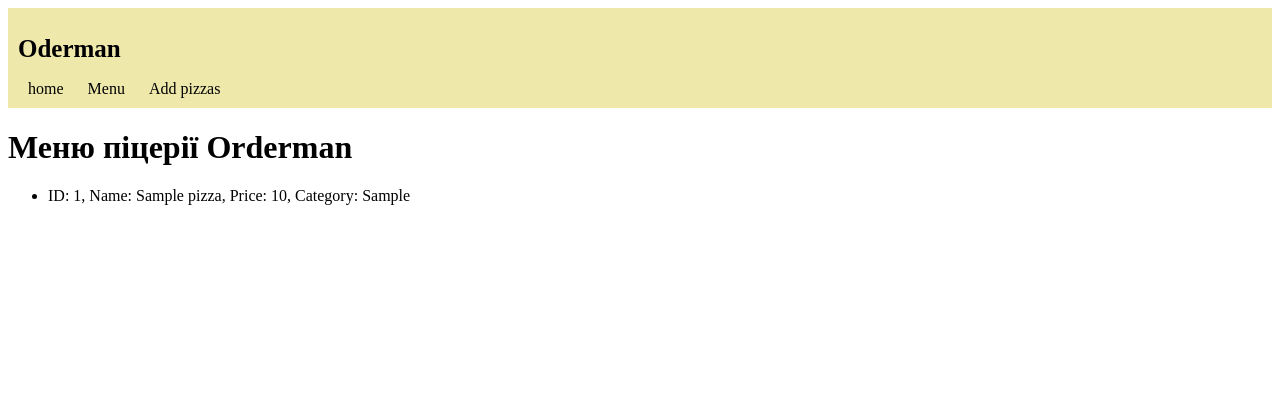
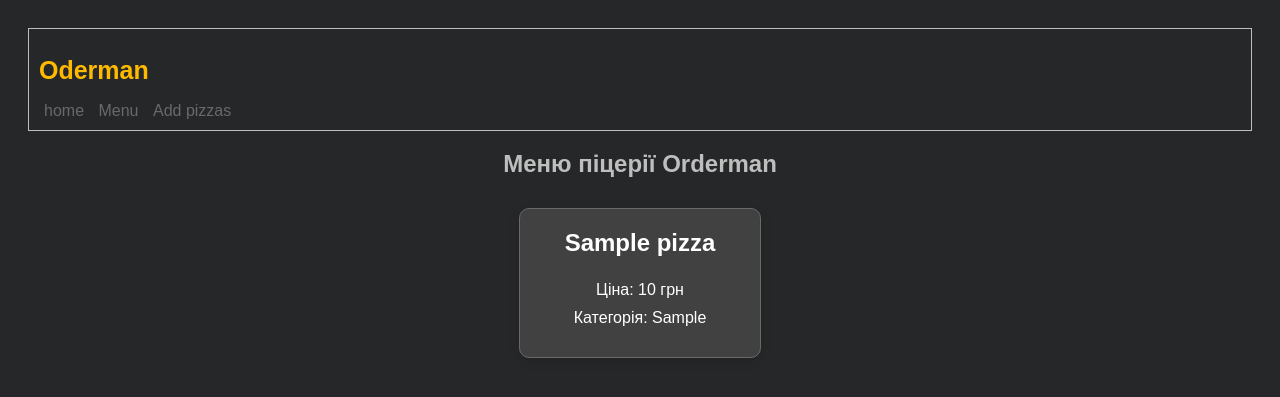
Before and after one commit to AnnaYal5/Oderman, a Flask app: page /menu in a window 1280 px wide. Shown: the top 397 px of the page. Run offline with Flask 3, Linux system fonts and the light colour scheme; tables that the repository leaves empty hold one stand-in row (values such as "Sample post").

Commit message:
add color and bd

```diff
--- a/oderman/app1.py
+++ b/oderman/app1.py
@@ -1,7 +1,8 @@
-from flask import Flask, render_template, request, redirect
+from flask import Flask, render_template, redirect
 from forms import PizzasForm
-from flask import Flask
-from flask_sqlalchemy import SQLAlchemy
+from models.pizzas import Pizzas
+from models.init_db import init_db, db
+
 
 app = Flask(__name__)
 
@@ -9,14 +10,6 @@ app = Flask(__name__)
 app.config['SECRET_KEY'] = 'your_secret_key'
 app.config["SQLALCHEMY_DATABASE_URI"] = 'sqlite:///database.db'
 
-
-db = SQLAlchemy(app)
-
-class Pizzas(db.Model):
-    id = db.Column(db.Integer, primary_key=True)
-    name = db.Column(db.String(10), nullable=False)
-    price = db.Column(db.Integer, nullable=False)
-    category = db.Column(db.String(15), nullable=False)
 
 @app.route('/')
 def home():
@@ -32,6 +25,7 @@ def menu():
 def add_pizzas():
     form = PizzasForm()
     if form.validate_on_submit():
+        print('YES!')
         new_pizza = Pizzas(
             name=form.name.data,
             price=form.price.data,
@@ -42,15 +36,7 @@ def add_pizzas():
         return redirect('/')
     return render_template('data.html', form=form)
 
-from sqlalchemy import inspect
-
-@app.before_request
-def create_tables():
-    # Створюємо інспектор для перевірки наявності таблиць
-    inspector = inspect(db.engine)
-    # Перевіряємо, чи існує таблиця 'pizzas'
-    if not inspector.has_table('pizzas'):
-        db.create_all()
 
 if __name__ == '__main__':
-    app.run(debug=True)
+   init_db(app=app)
+   app.run(debug=True)
--- /dev/null
+++ b/oderman/models/pizzas.py
@@ -0,0 +1,6 @@
+from .init_db import db
+class Pizzas(db.Model):
+    id = db.Column(db.Integer, primary_key=True)
+    name = db.Column(db.String(10), nullable=False)
+    price = db.Column(db.Integer, nullable=False)
+    category = db.Column(db.String(15), nullable=False)
--- /dev/null
+++ b/oderman/templates/header.html
@@ -0,0 +1,52 @@
+<!DOCTYPE html>
+<html lang="en">
+<head>
+    <meta charset="UTF-8">
+    <meta name="viewport" content="width=device-width, initial-scale=1.0">
+    <title>Oderman</title>
+    <style>
+
+        body {
+            background-color: #252729 ; /* Чорний фон для всього тіла сторінки */
+            color: white; /* Білий текст для контрасту */
+            font-family: Arial, sans-serif; /* Шрифт */
+            margin: ; /* Прибираємо стандартні відступи */
+            padding: 20px; /* Додаємо відступи зсередини */
+        }
+
+        header {
+            border: 1px solid #BEBEBE;
+            padding: 10px;
+        }
+
+        header h1 {
+            color: #FFBA00;
+            font-size: 25px;
+        }
+
+        nav a {
+            color: #696969;
+            text-decoration: none;
+            padding: 5px;
+        }
+
+        nav a:hover {
+            background-color:#BEBEBE;
+        }
+    </style>
+</head>
+<body>
+<header>
+   <h1>Oderman</h1>
+    <nav>
+           <a href="{{ url_for('home') }}">home</a>
+           <a href="{{ url_for('menu') }}">Menu</a>
+           <a href="{{ url_for('add_pizzas') }}">Add pizzas</a>
+    </nav>
+</header>
+
+<div>{% block content %}{% endblock %} </div>
+
+
+</body>
+</html>
--- a/oderman/templates/index.html
+++ b/oderman/templates/index.html
@@ -1,40 +1,10 @@
-<!DOCTYPE html>
-<html lang="en">
-<head>
-    <meta charset="UTF-8">
-    <meta name="viewport" content="width=device-width, initial-scale=1.0">
-    <title>Oderman</title>
-    <style>
-        header {
-            background-color: #EEE8AA;
-            padding: 10px;
-        }
+{% extends 'header.html' %}
+{% block content %}
+<body>
+  <img src="https://i.pinimg.com/564x/d6/08/3d/d6083d155840f83756d6af21ad4c41a6.jpg" alt="картинка"
+    width="600" height="700" style="margin-top: 70px;  margin-left: 80px;">
 
-        header h1 {
-            color: #000002;
-            font-size: 25px;
-        }
 
-        nav a {
-            color: #000002;
-            text-decoration: none;
-            padding: 10px;
-        }
+</body>
 
-        nav a:hover {
-            background-color:#BDB76B;
-        }
-    </style>
-</head>
-<body>
-<header>
-   <h1>Oderman</h1>
-    <nav>
-           <a href="{{ url_for('home') }}">home</a>
-           <a href="{{ url_for('menu') }}">Menu</a>
-           <a href="{{ url_for('add_pizzas') }}">Add pizzas</a>
-    </nav>
-</header>
-<div> {% block content %}{% endblock %} </div>
-</body>
-</html>
+{% endblock %}
--- a/oderman/templates/menu.html
+++ b/oderman/templates/menu.html
@@ -1,10 +1,52 @@
-{% extends 'index.html' %}
+{% extends 'header.html' %}
 {% block content %}
-<h1>Меню піцерії Orderman</h1>
-<ul>
+<style>
+  h2 {
+    margin-bottom: 30px; /* Відступ знизу */
+    text-align: center;
+    font-family: Arial, sans-serif;
+    color: #BEBEBE;
+
+  }
+  .card-container {
+    display: flex;
+    flex-wrap: wrap;
+    gap: 20px; /* Відстань між картками */
+    justify-content: center; /* Вирівнювання карток по центру */
+  }
+  .card {
+    border: 1px solid #696969; /* Рамка картки */
+    border-radius: 10px; /* Округлені кути */
+    padding: 20px; /* Внутрішній відступ */
+    width: 200px; /* Ширина картки */
+    box-shadow: 0 4px 12px rgba(0, 0, 0, 0.1); /* Тінь для глибини */
+    transition: transform 0.2s; /* Анімація при наведенні */
+    text-align: center; /* Вирівнювання тексту в картці */
+    background-color: #414141; /* Колір фону картки */
+  }
+  .card:hover {
+    transform: scale(1.05); /* Збільшення картки при наведенні */
+  }
+  .card h3 {
+    margin-top: 0;
+    font-size: 1.5em;
+    color: BEBEBE; /* Колір заголовка */
+  }
+  .card p {
+    margin: 10px 0;
+    color: BEBEBE; /* Колір тексту */
+  }
+</style>
+
+<h2>Меню піцерії Orderman</h2>
+<div class="card-container">
     {% for pizza in pizzas %}
-    <li>ID: {{ pizza.id }}, Name: {{ pizza.name }}, Price: {{ pizza.price }}, Category: {{ pizza.category }}</li>
+    <div class="card">
+        <h3>{{ pizza.name }}</h3>
+        <p>Ціна: {{ pizza.price }} грн</p>
+        <p>Категорія: {{ pizza.category }}</p>
+    </div>
     {% endfor %}
-</ul>
+</div>
 
 {% endblock %}
```
Also changed, not shown: oderman/init_db.py (deleted, +0 -12 lines), oderman/models/init_db.py (added, +8 -0 lines), oderman/templates/data.html (+18 -22 lines).
